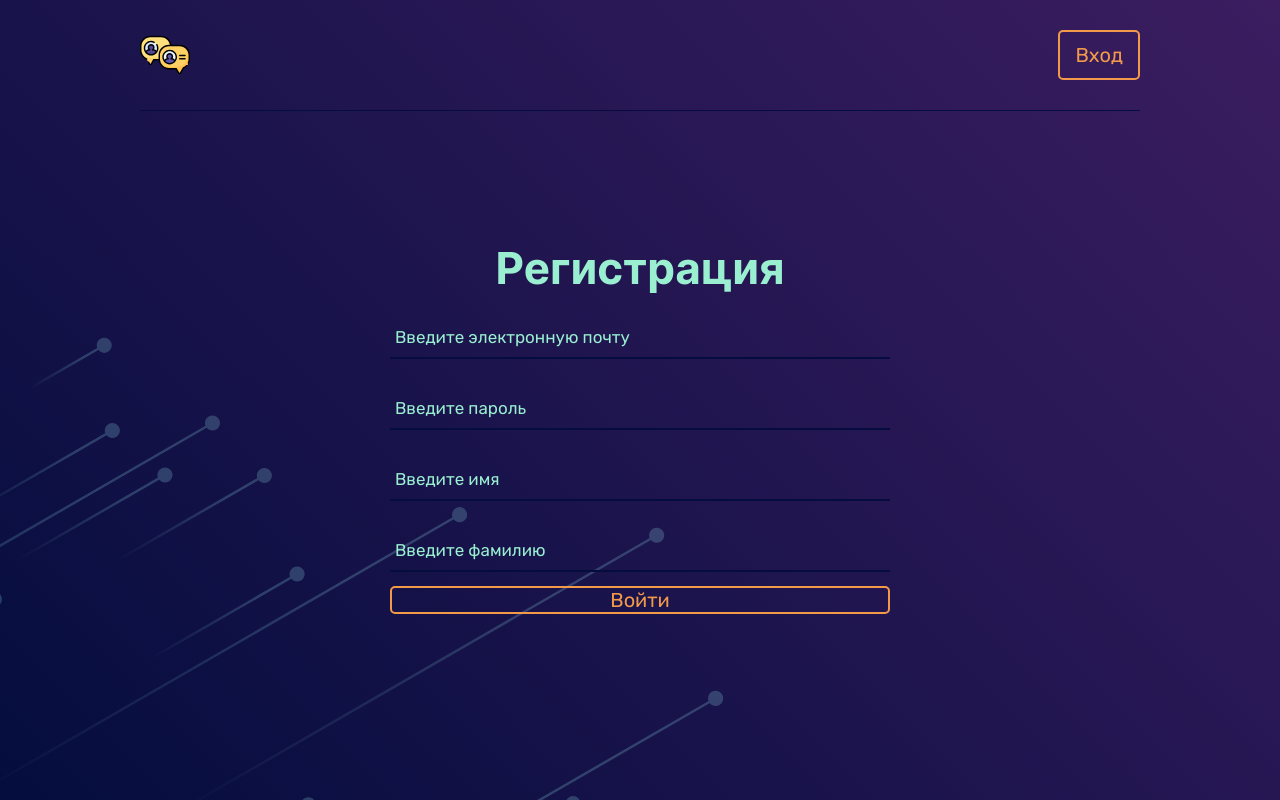
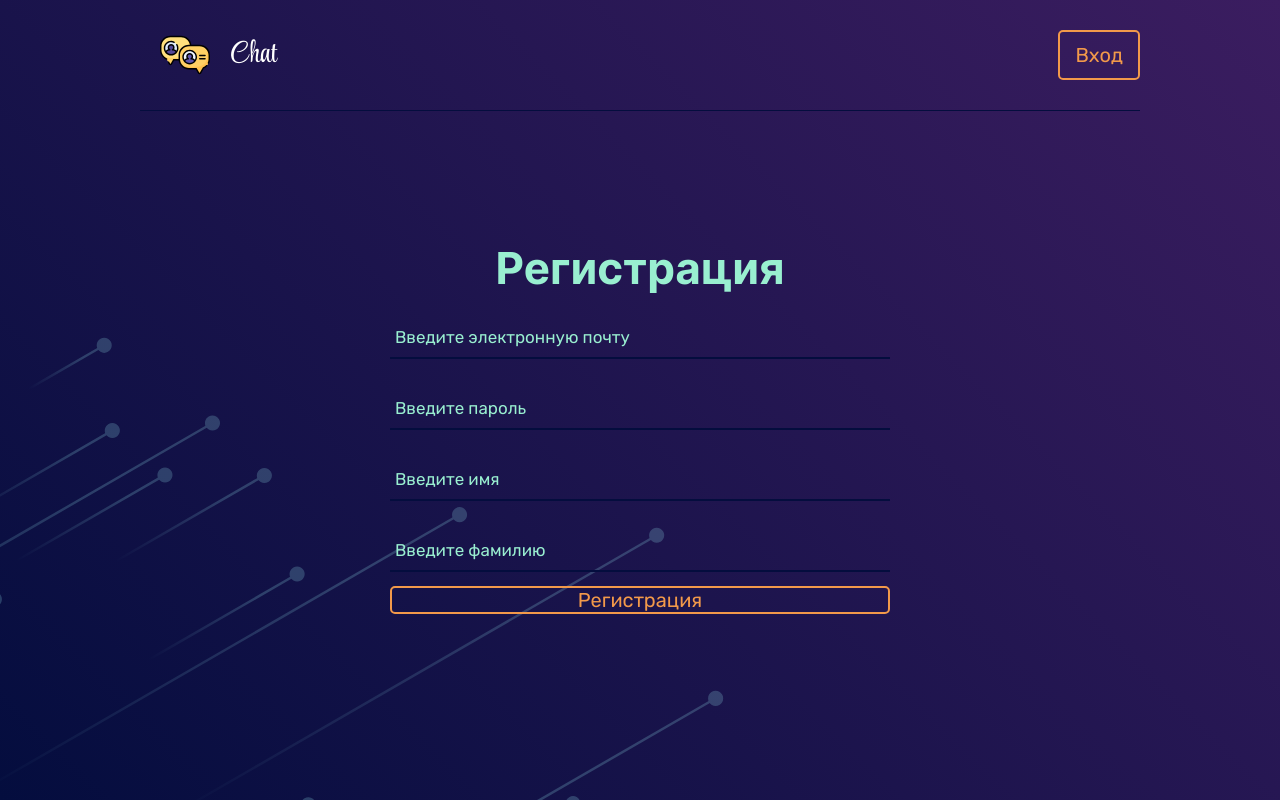
Before and after one commit to Vlad70003/TOT-systems-chat, a React (Create React App) app: page / in a window 1280 px wide. Both pictures are taken after a click on the button "Регистрация". Built offline with nearby package versions, Linux system fonts and the light colour scheme.

Commit message:
Начата работа с основной секцией чата

```diff
--- a/src/App.tsx
+++ b/src/App.tsx
@@ -1,14 +1,15 @@
 import React from 'react';
 import './App.css';
 import { ConnectAuthSection } from './chat/components/AuthSection';
+import { ChatSection } from './chat/components/ChatSection';
 import { connect } from 'react-redux';
-import { isPropertySignature } from 'typescript';
+
 
 function App(props: any) {
   return (
     <div className="App">
       {!props.isLoggedIn && < ConnectAuthSection /> }
-
+      {props.isLoggedIn && < ChatSection />}
     </div>
   );
 }
--- /dev/null
+++ b/src/chat/components/ChatSection.tsx
@@ -0,0 +1,14 @@
+import React from "react";
+import { Header } from "./blocks/Header";
+
+export function ChatSection(){
+
+    return(
+        <section className="chat-section forWrapper">
+            <div className="wrapper">
+                < Header text="Выйти" />
+            </div>
+        </section>
+
+    )
+}
--- a/src/chat/components/blocks/AuthForm.tsx
+++ b/src/chat/components/blocks/AuthForm.tsx
@@ -61,7 +61,7 @@ export function AuthForm (props: typeProps) {
                     <div className="form__wrapper">
                         <input type="text" name="lastName" id="input" placeholder="Введите фамилию" />
                     </div>
-                    <input type="submit" value="Войти" className="button" />
+                    <input type="submit" value="Регистрация" className="button" />
                 </form>
             </div>
     )
--- a/src/chat/components/blocks/Button.tsx
+++ b/src/chat/components/blocks/Button.tsx
@@ -1,10 +1,12 @@
 import React from "react";
-import { isPropertySignature } from "typescript";
 import '../../style/button.scss';
+import { connect } from 'react-redux';
+import { logOut } from '../../../actions';
 
 type typeText = {
     text: string,
     setAuthFunc: any,
+    logOut: any,
 }
 
 
@@ -15,6 +17,8 @@ export function Button (props: typeText){
             props.setAuthFunc('reg')
         } else if ( val === "Вход"){
             props.setAuthFunc('auth')
+        } else if (val === "Выйти") {
+            props.logOut();
         }
 
     }
@@ -23,3 +27,8 @@ export function Button (props: typeText){
         <button className="button" onClick={setForm(props.text)} >{props.text}</button>
     )
 }
+
+export const ConnectButton = connect(
+    (state: {isLoggedIn: any}) => ({isLoggedIn: state.isLoggedIn}),
+    { logOut }
+  )(Button);
--- a/src/chat/components/blocks/Header.tsx
+++ b/src/chat/components/blocks/Header.tsx
@@ -1,17 +1,21 @@
 import React from "react";
 import logo from '../../img/logo.svg';
-import { Button } from './Button';
+import { ConnectButton } from './Button';
+import '../../style/header.scss';
 
 type typeProps = {
     text: string,
-    setAuthFunc: any,
+    setAuthFunc?: any,
 }
 
 export function Header(props: typeProps){
     return(
         <header className="header">
-            <img src={logo} alt="Logotype" />
-            < Button text={props.text} setAuthFunc={props.setAuthFunc}/>
+            <div className="header__wrapper">
+                <img src={logo} className="logotype" alt="Logotype" />
+                <div className="desc">Chat</div>
+            </div>
+            < ConnectButton text={props.text} setAuthFunc={props.setAuthFunc}/>
         </header>
     )
 }
--- a/src/chat/style/authSection.scss
+++ b/src/chat/style/authSection.scss
@@ -3,13 +3,6 @@
     background: -moz-linear-gradient(225deg, rgb(59, 29, 96), rgb(4, 13, 62));
     background: linear-gradient(225deg, rgb(59, 29, 96), rgb(4, 13, 62));
     position: relative;
-}
-
-header {
-    display: flex;
-    justify-content: space-between;
-    padding: 30px 0;
-    border-bottom: 1px rgb(4, 13, 62) solid;
 }
 
 .star{
--- /dev/null
+++ b/src/chat/style/header.scss
@@ -0,0 +1,23 @@
+@font-face {
+    font-family: 'Style-Script';
+    src: url(../fonts/StyleScript-Regular.ttf);
+}
+
+header {
+    display: flex;
+    justify-content: space-between;
+    padding: 30px 0;
+    border-bottom: 1px rgb(4, 13, 62) solid;
+}
+.logotype{
+    margin: 0 20px;
+}
+.header__wrapper{
+    display: flex;
+    align-items: center;
+}
+.desc{
+    color: white;
+    font-size: 30px;
+    font-family: 'Style-Script';
+}
```
Also changed, not shown: src/chat/fonts/StyleScript-Regular.ttf (added).
